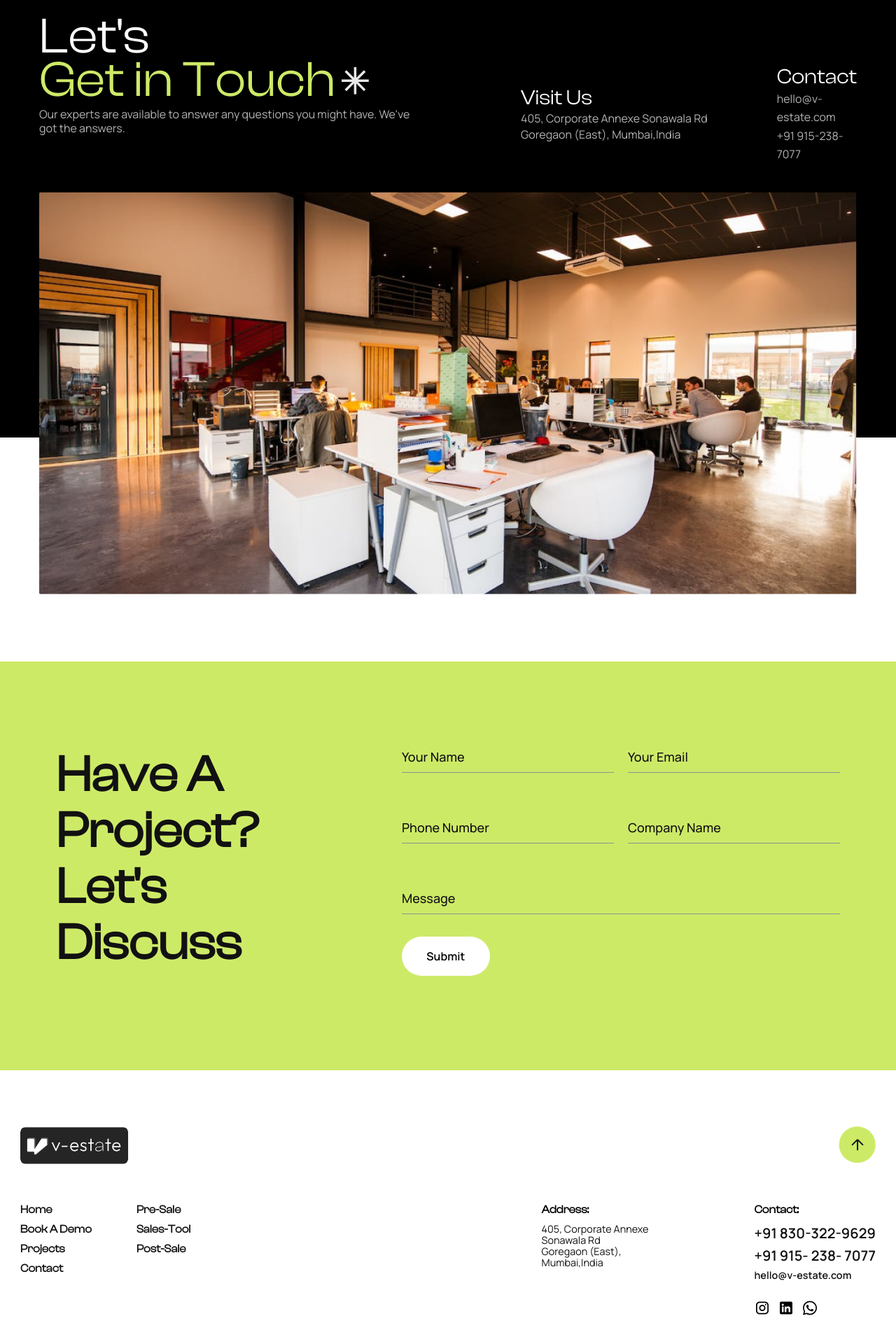
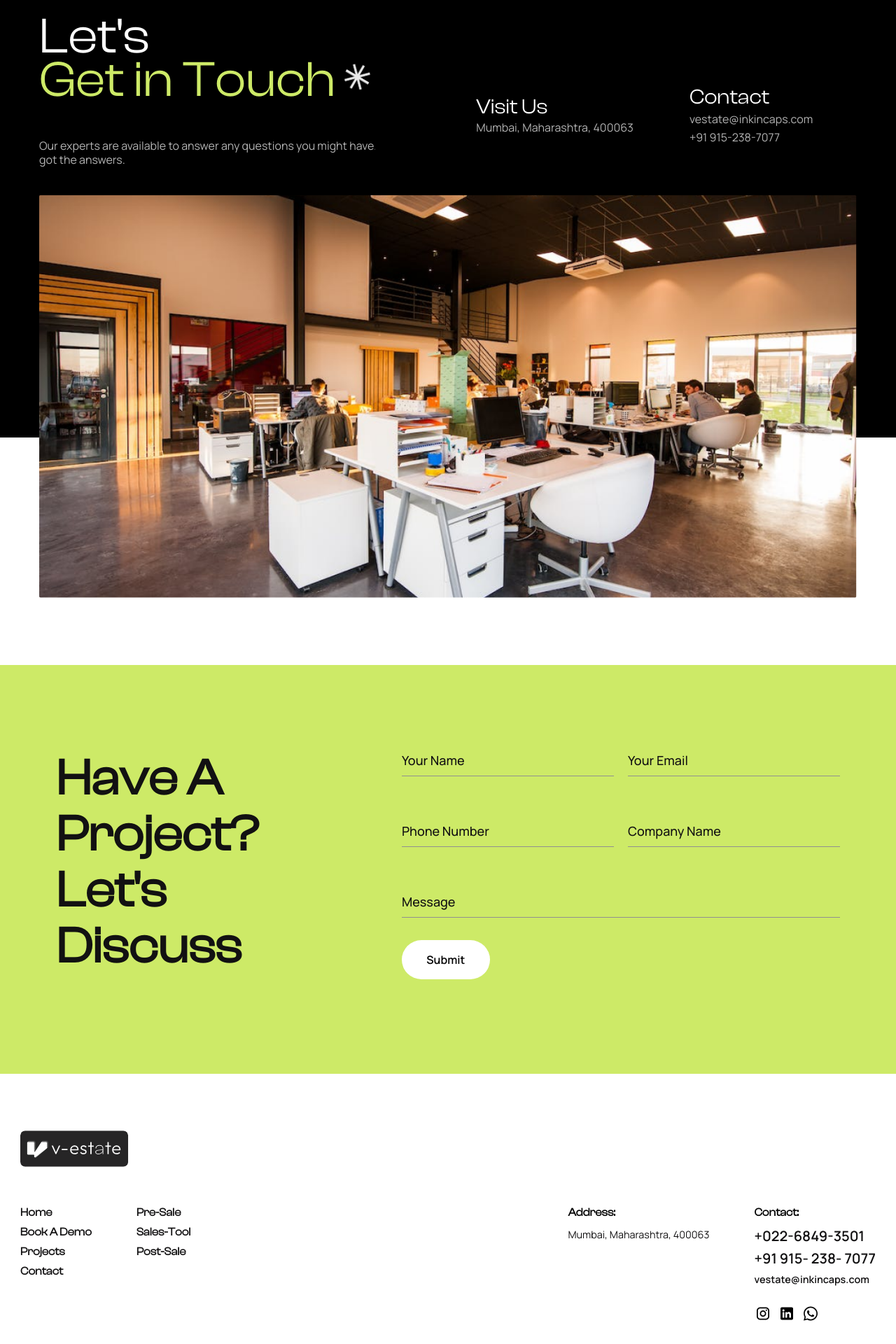
Before and after one commit to khuranarohan20/vestate-website-rohan, a Next.js app: page /contact in a window 1280 px wide. Shown: the part 140-2060 px from the top of the page at 70% size. Built offline with nearby package versions, Linux system fonts and the light colour scheme.

Commit message:
feat: animations in contact us, footer and projects

```diff
--- a/src/app/contact/page.tsx
+++ b/src/app/contact/page.tsx
@@ -1,24 +1,60 @@
+"use client";
+
 import FooterSection from "@/components/footer";
 import HeaderSection from "@/components/header";
 import Image from "next/image";
 import { Manrope } from "next/font/google";
+import Link from "next/link";
+import { gsap } from "gsap";
+import { ScrollTrigger } from "gsap/ScrollTrigger";
+import { useGSAP } from "@gsap/react";
 
 const manrope = Manrope({ subsets: ["greek"] });
+gsap.registerPlugin(useGSAP);
+gsap.registerPlugin(ScrollTrigger);
+
 const ContactSection = () => {
+  useGSAP(() => {
+    gsap.from(".rotate-animation", {
+      rotate: -360,
+      duration: 10,
+      repeat: -1,
+      ease: "none",
+    });
+    gsap.from(".title-up", {
+      y: 200,
+      opacity: 0,
+      stagger: 0.15,
+      duration: 0.75,
+      autoAlpha: 0,
+    });
+    gsap.from(".banner-up", {
+      y: 200,
+      opacity: 0,
+
+      rotateX: "-30px",
+      stagger: 0.3,
+      duration: 1,
+      scale: 0.8,
+      autoAlpha: 0,
+    });
+  });
   return (
     <>
       <div className="bg-pure-black lg:h-[47.8rem] mobile:h-[15.8rem] tab:h-[30.8rem]">
         <HeaderSection />
         <div className="main-banner tab:px-14 mobile:px-4">
-          <div className="flex 2xl:justify-between tab:pb-10 mobile:pb-3 lgdesktop:mt-16 tab:mt-8">
-            <div className="lg:mr-36 mr-0 marginRight">
+          <div className="flex 2xl:justify-between tab:pb-10 mobile:pb-3 lgdesktop:mt-16 tab:mt-8 overflow-hidden">
+            <div className="lg:mr-36 mr-0 marginRight title-up overflow-hidden">
               <h2 className="text-white font-medium lg:text-7xl tab:text-[2.5rem] lg:leading-[5rem] tab:leading-[2.82rem] mobile:text-xl mobile:leading-[0.25rem]">
                 Let&apos;s
                 <br></br>
+                <div className="flex gap-1 ">
                   <span className="text-prime-green flex items-center tab:leading-[2.82rem] mobile:leading-[0.25rem]">
-                  Get in Touch
+                    Get in Touch &nbsp;
+                  </span>
                   <svg
-                    className="pl-3.5 mobile:w-[1.62rem] tab:w-auto mobile:pl-2"
+                    className="pl-3.5 mobile:w-[1.62rem] tab:w-auto mobile:pl-2 rotate-animation"
                     width="39"
                     height="40"
                     viewBox="0 0 39 40"
@@ -46,7 +82,7 @@ const ContactSection = () => {
                       strokeWidth="3.49787"
                     />
                   </svg>
-                </span>
+                </div>
               </h2>
               <p
                 className={`${manrope.className} text-white  lg:text-base text-[0.57rem] lg:leading-5 lg:w-[34rem] leading-3 tab:w-3/4 opacity-70 mobile:w-full lg:pt-4`}
@@ -56,44 +92,51 @@ const ContactSection = () => {
               </p>
             </div>
             <div className="flex items-center  lg:w-[38.5rem]  lg:mt-20 tab:w-[auto] mt-[2.2rem] mobile:hidden tab:flex">
-              <div className="lg:mr-20 tab:mr-8">
+              <div className="lg:mr-20 tab:mr-8 title-up overflow-hidden">
                 <h3 className="text-white font-medium lg:text-3xl text-base">
                   Visit Us
                 </h3>
-                <p
-                  className={`${manrope.className} text-white lg:text-base text-xs opacity-70 lg:leading-[1.4rem] leading-[0.88rem]`}
+                <Link
+                  target="_blank"
+                  href={
+                    "https://www.google.com/maps/place/Ink+In+Caps+IIC/@19.1452727,72.8534323,15z/data=!4m2!3m1!1s0x0:0xa441e0453e9b6c63?sa=X&ved=2ahUKEwj2peeouLSDAxW3z6ACHdHLDmMQ_BJ6BAgNEAA"
+                  }
+                  className={`${manrope.className} text-white lg:text-base text-xs opacity-70 lg:leading-[1.4rem] leading-[0.88rem] hover:text-prime-green`}
                 >
-                  405, Corporate Annexe <br className="lg:hidden block"></br>{" "}
-                  Sonawala Rd{" "}
-                  <br className="tab:hidden lg:hidden lgdesktop:block "></br>{" "}
-                  Goregaon <br className="lg:hidden block"></br> (East),
-                  Mumbai,India
-                </p>
+                  Mumbai, Maharashtra, 400063
+                </Link>
               </div>
-              <div>
+              <div className="title-up overflow-hidden">
                 <h3 className="text-white font-medium lg:text-3xl text-base">
                   Contact
                 </h3>
-                <p
-                  className={`${manrope.className} text-white lg:text-base text-xs opacity-70 lg:leading-[1.65rem] leading-[0.88rem] `}
+                <Link
+                  href={"mailto:vestate@inkincaps.com"}
+                  target="_blank"
+                  className={`${manrope.className} text-white lg:text-base text-xs opacity-70 lg:leading-[1.65rem] leading-[0.88rem] hover:text-prime-green block`}
                 >
-                  hello@v-estate.com
-                </p>
-                <p
-                  className={`${manrope.className} text-white lg:text-base  text-xs opacity-70 lg:leading-[1.65rem] leading-[0.88rem]`}
+                  vestate@inkincaps.com
+                </Link>
+                <Link
+                  href="tel:+919152387077"
+                  target="_blank"
+                  className={`${manrope.className} text-white lg:text-base  text-xs opacity-70 lg:leading-[1.65rem] leading-[0.88rem] hover:text-prime-green`}
                 >
                   +91 915-238-7077
-                </p>
+                </Link>
               </div>
             </div>
           </div>
 
+          <div className=" overflow-hidden">
             <Image
               width={1920}
               height={645}
               src="/assets/Images/contact-banner.png"
               alt=""
+              className="d-block banner-up"
             />
+          </div>
         </div>
         <div className="bg-prime-green lg:mt-24 mt-12">
           <div className=" flex justify-between lg:py-[7.63rem] tab:py-16 tab:px-20 tab:flex-row mobile:flex-col mobile:px-12">
--- a/src/app/globals.css
+++ b/src/app/globals.css
@@ -29,6 +29,8 @@ body {
   display: none; /* Hide scrollbar for Chrome, Safari and Opera */
 }
 
+
+
 /* gsap css */
 .slide-up,
 .slide-up-trigger,
@@ -37,10 +39,11 @@ body {
   visibility: hidden;
 }
 
+
 .book-up-trigger,
 .book-up-video,
 .book-left-trigger,
-.book-right-trigger {
+.book-right-trigger, .banner-up {
   transform: perspective(600px);
 }
 
--- a/src/components/footer.tsx
+++ b/src/components/footer.tsx
@@ -1,6 +1,7 @@
 import { Manrope } from "next/font/google";
 import { Inter } from "next/font/google";
 import Image from "next/image";
+import Link from "next/link";
 
 const manrope = Manrope({ subsets: ["greek"] });
 const inter = Inter({ subsets: ["greek"] });
@@ -18,7 +19,7 @@ const FooterSection = () => {
             alt="v-state"
           />
 
-          <div>
+          {/* <div>
             <svg
               className="mobile:w-[2.43rem] tab:w-auto"
               width="53"
@@ -40,23 +41,28 @@ const FooterSection = () => {
                 strokeWidth="1.98091"
               />
             </svg>
-          </div>
+          </div> */}
         </div>
         <div className="flex lg:justify-between mt-8 items-baseline mobile:flex-col tab:flex-row mobile:justify-center tab:pb-10 lg:pb-0 mobile:pb-5">
           <div className="flex lg:w-[31.4rem] w-[19.4rem] mobile:flex-col tab:flex-row">
             <div className="tab:pr-14 mobile:pr-0">
               <ul className="text-base text-form-head font-medium tab:block mobile:flex tab:px-0">
                 <li className="font-semibold lg:text-base head-14 text-form-head lg:leading-4 leading-[0.9] pb-3 mobile:pr-2">
-                  <a href="">Home</a>
+                  <Link href="/">Home</Link>
                 </li>
                 <li className="font-semibold lg:text-base head-14 text-form-head lg:leading-4 leading-[0.9] pb-3 mobile:pr-2">
-                  <a href="">Book A Demo</a>
+                  <Link
+                    href="https://calendly.com/apurva-iic/ink-in-caps-vretail-discussion?month=2024-05"
+                    target="_blank"
+                  >
+                    Book A Demo
+                  </Link>
                 </li>
                 <li className="font-semibold lg:text-base head-14 text-form-head lg:leading-4 leading-[0.9] pb-3 mobile:pr-2">
-                  <a href="">Projects</a>
+                  <Link href="/project">Projects</Link>
                 </li>
                 <li className="font-semibold lg:text-base head-14 text-form-head lg:leading-4 leading-[0.9] mobile:pr-2">
-                  <a href="">Contact</a>
+                  <Link href="/contact">Contact</Link>
                 </li>
               </ul>
             </div>
@@ -79,35 +85,45 @@ const FooterSection = () => {
               <p className="font-semibold tab:text-base pb-2 mobile:uppercase tab:capitalize mobile:text-[0.8rem]">
                 Address:
               </p>
-              <p
-                className={`${manrope.className} text-form-head leading-6 text-left head-14 mobile:leading-4 tab:w-10/12 lgdesktop:w-auto`}
+              <Link
+                target="_blank"
+                href={
+                  "https://www.google.com/maps/place/Ink+In+Caps+IIC/@19.1452727,72.8534323,15z/data=!4m2!3m1!1s0x0:0xa441e0453e9b6c63?sa=X&ved=2ahUKEwj2peeouLSDAxW3z6ACHdHLDmMQ_BJ6BAgNEAA"
+                }
+                className={`${manrope.className} text-form-head leading-6 text-left head-14 mobile:leading-4 tab:w-10/12 lgdesktop:w-auto  hover:text-prime-green`}
               >
-                405, Corporate Annexe Sonawala Rd{" "}
-                <br className="lg:block hidden"></br>
-                Goregaon <br className="lg:hidden block"></br> (East),
-                Mumbai,India
-              </p>
+                Mumbai, Maharashtra, 400063
+              </Link>
             </div>
             <div>
               <p className="font-semibold tab:text-base pb-2 mobile:uppercase tab:capitalize mobile:text-[0.8rem]">
                 Contact:
               </p>
-              <p
-                className={`${manrope.className} text-form-head lg:text-xl text-lg leading-5 head-14 mobile:leading-4 font-semibold pb-1`}
+              <Link
+                href={"tel:02268493501"}
+                target="_blank"
+                className={`${manrope.className} text-form-head lg:text-xl text-lg leading-5 head-14 mobile:leading-4 font-semibold pb-1 hover:text-prime-green block`}
               >
-                +91 830-322-9629
-              </p>
-              <p
-                className={`${manrope.className} text-form-head lg:text-xl text-lg leading-5 head-14 mobile:leading-4 font-semibold pb-1`}
+                +022-6849-3501
+              </Link>
+              <Link
+                href={"tel:+919152387077"}
+                target="_blank"
+                className={`${manrope.className} block text-form-head lg:text-xl text-lg leading-5 head-14 mobile:leading-4 font-semibold pb-1  hover:text-prime-green`}
               >
                 +91 915- 238- 7077
-              </p>
-              <p
-                className={`${manrope.className} text-form-head head-14 text-lg font-semibold leading-5`}
+              </Link>
+              <Link
+                href={"mailto:vestate@inkincaps.com"}
+                className={`${manrope.className} text-form-head head-14 text-lg font-semibold leading-5 hover:text-prime-green`}
               >
-                hello@v-estate.com
-              </p>
+                vestate@inkincaps.com
+              </Link>
               <div className="flex gap-2.5 pt-6">
+                <Link
+                  href={"https://www.instagram.com/inkincaps/"}
+                  target="_blank"
+                >
                   <svg
                     width="24"
                     height="25"
@@ -122,6 +138,14 @@ const FooterSection = () => {
                       fill="black"
                     />
                   </svg>
+                </Link>
+                <Link
+                  className=""
+                  href={
+                    "https://www.linkedin.com/company/ink-in-caps/?originalSubdomain=in"
+                  }
+                  target="_blank"
+                >
                   <svg
                     width="24"
                     height="25"
@@ -136,6 +160,9 @@ const FooterSection = () => {
                       fill="black"
                     />
                   </svg>
+                </Link>
+
+                <Link href={"https://wa.me/+919152387077"} target="_blank">
                   <svg
                     width="24"
                     height="25"
@@ -148,6 +175,7 @@ const FooterSection = () => {
                       fill="black"
                     />
                   </svg>
+                </Link>
               </div>
             </div>
           </div>
```
Also changed, not shown: src/app/project/page.tsx (+45 -9 lines), src/components/header.tsx (+8 -4 lines). Lines whose indentation alone changed are shown as unchanged.
